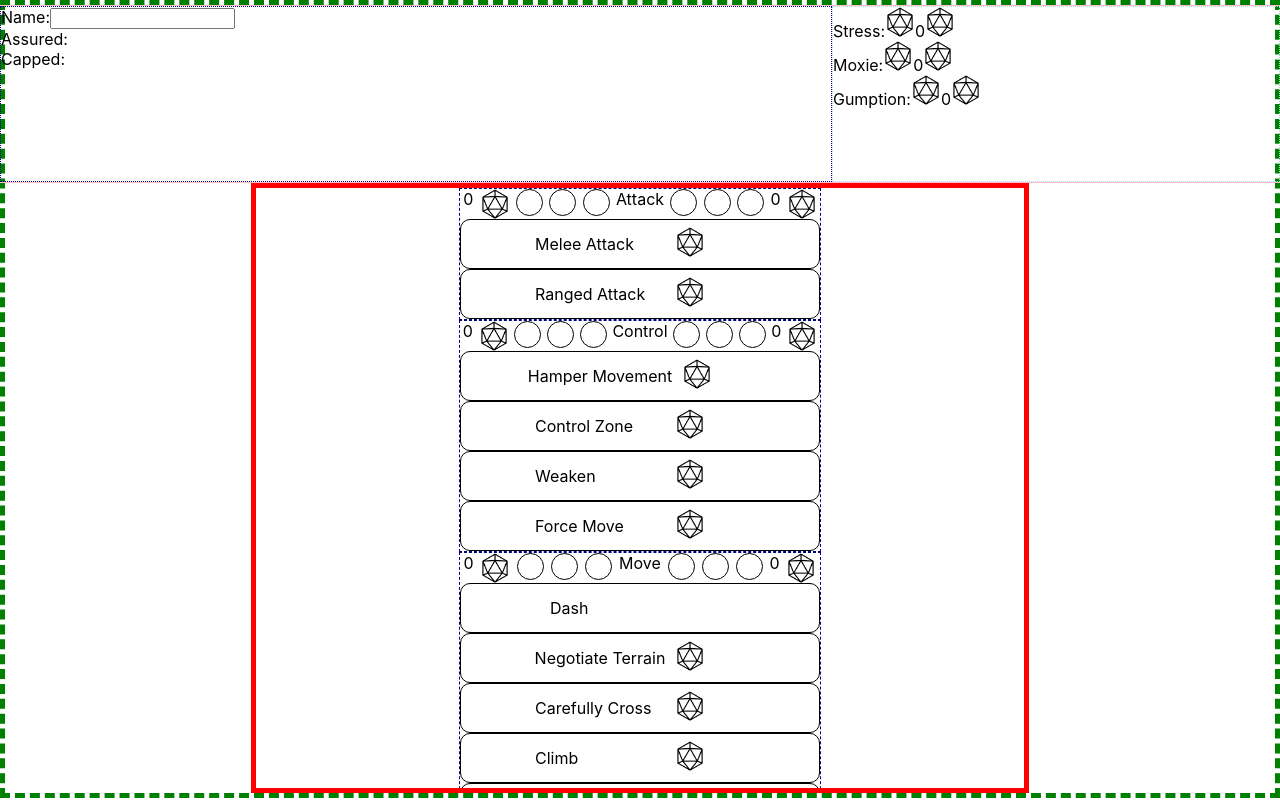
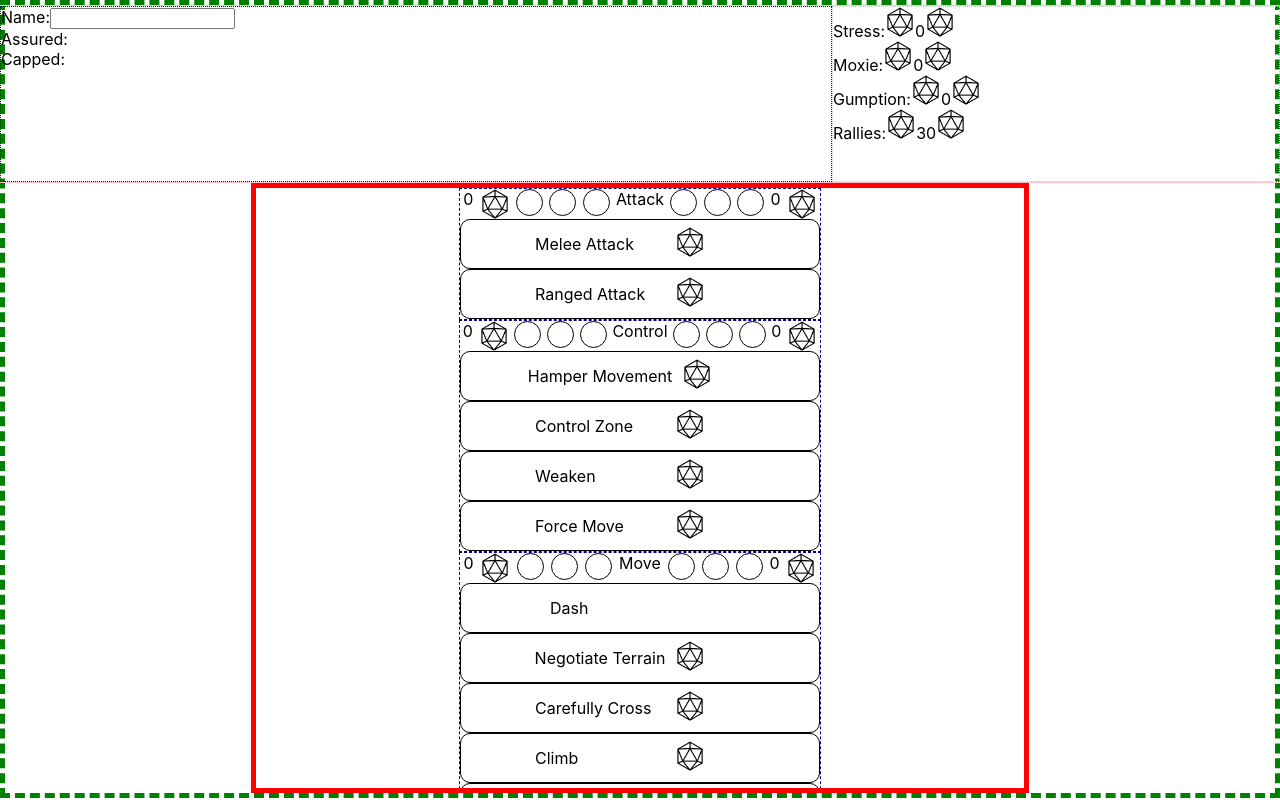
Before and after one commit to Utkarsh-G/high-spirits-sheets, a React (Create React App) app: page / in a window 1280 px wide. Built offline with nearby package versions, Linux system fonts and the light colour scheme.

Commit message:
added rallies counter

```diff
--- a/src/StatCounter.tsx
+++ b/src/StatCounter.tsx
@@ -1,15 +1,15 @@
 import d20 from './d20.png';
 import './StatCounter.css';
 
-const modifyStat = (stat: number, setterFunction: (stat: number) => void, modification: number) => {
-    setterFunction(stat + modification);
+const modifyStat = (stat: number, setterFunction: (stat: number) => void, modification: number, min: number, max: number) => {
+    setterFunction(Math.max(Math.min(stat + modification, max), min));
 }
 
-export default function StatCounter({stat, statSetter}: {stat: number, statSetter: (stat: number) => void}){
+export default function StatCounter({stat, statSetter, min, max}: {stat: number, statSetter: (stat: number) => void, min: number, max: number}){
 
     return (<>
-        <span><img id="d20" onClick={(event)=>{ modifyStat(stat, statSetter, -1) }} src={d20} alt="d20" /></span>
+        <span><img id="d20" onClick={(event)=>{ modifyStat(stat, statSetter, -1, min, max ) }} src={d20} alt="d20" /></span>
         <span>{stat}</span>
-        <span><img id="d20" onClick={(event)=>{ modifyStat(stat, statSetter, 1) }} src={d20} alt="d20" /></span>
+        <span><img id="d20" onClick={(event)=>{ modifyStat(stat, statSetter, 1, min, max) }} src={d20} alt="d20" /></span>
     </>)
 }
--- a/src/TopInfo.tsx
+++ b/src/TopInfo.tsx
@@ -7,6 +7,7 @@ export default function TopInfo (){
     const [moxie, setMoxie] = useState(0);
     const [stress, setStress] = useState(0);
     const [gumption, setGumption] = useState(0);
+    const [rallies, setRallies] = useState(30);
 
     return (<div className="top-info">
         <div className='top-left'>
@@ -24,15 +25,19 @@ export default function TopInfo (){
         <div className='top-right'>
             <div>
                 <label>Stress:</label>
-                <StatCounter stat={stress} statSetter={setStress} />
+                <StatCounter stat={stress} statSetter={setStress} min={-5} max={20} />
             </div>
             <div>
                 <label>Moxie:</label>
-                <StatCounter stat={moxie} statSetter={setMoxie} />
+                <StatCounter stat={moxie} statSetter={setMoxie} min={0} max={10} />
             </div>
             <div>
                 <label>Gumption:</label>
-                <StatCounter stat={gumption} statSetter={setGumption} />
+                <StatCounter stat={gumption} statSetter={setGumption} min={0} max={20} />
+            </div>
+            <div>
+                <label>Rallies:</label>
+                <StatCounter stat={rallies} statSetter={setRallies} min={0} max={30} />
             </div>
         </div>
     </div>)
```
